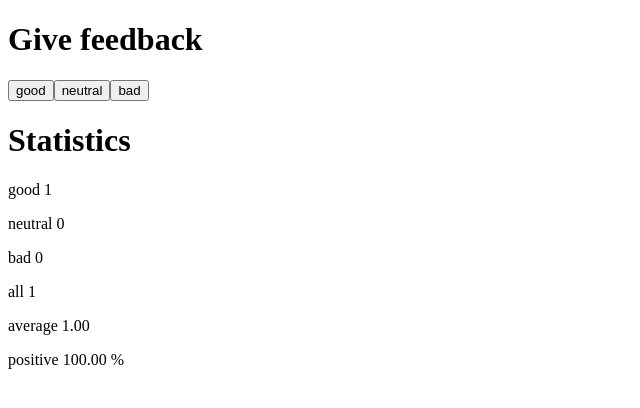
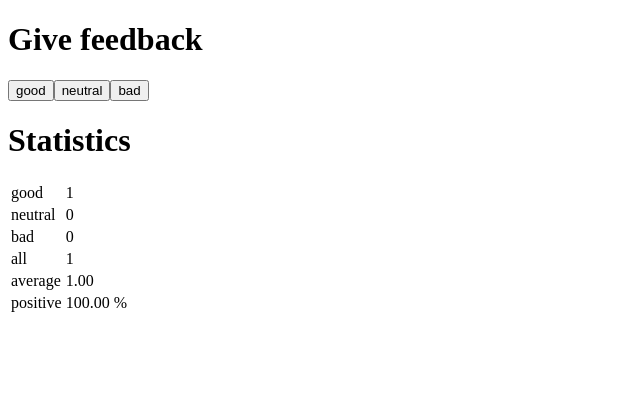
Before and after one commit to ric-rai/full-stack-open-2021, a React (Create React App) app in the folder osa1/unicafe/: page / in a window 1280 px wide. Both pictures are taken after a click on the button "good". Shown: the top 408 px of the page, without its empty margins (0-640 px from the left). Built offline with nearby package versions, Linux system fonts and the light colour scheme.

Commit message:
exercise 1.11

```diff
--- a/osa1/unicafe/src/App.js
+++ b/osa1/unicafe/src/App.js
@@ -4,7 +4,7 @@
 
 const Button = ({ text, handleClick }) => <button onClick={handleClick}>{text}</button>
 
-const StatisticLine = ({ text, value }) => <p>{text + " " + value}</p>
+const StatisticLine = ({ text, value }) => <tr><td>{text}</td><td>{value}</td></tr>
 
 const Statistics = (props) => {
     const { good, neutral, bad } = props
@@ -13,14 +13,16 @@
     const posPercent = () => (good / sum() * 100).toFixed(2)
 
     return sum() === 0 ? <p>No feedback given</p> : (
-        <div>
+        <table>
+            <tbody>
                 <StatisticLine text={"good"} value={good}/>
                 <StatisticLine text={"neutral"} value={neutral}/>
                 <StatisticLine text={"bad"} value={bad}/>
                 <StatisticLine text={"all"} value={sum()}/>
                 <StatisticLine text={"average"} value={average()}/>
                 <StatisticLine text={"positive"} value={posPercent() + " %"}/>
-        </div>
+            </tbody>
+        </table>
     )
 }
 
```
Lines whose indentation alone changed are shown as unchanged.
